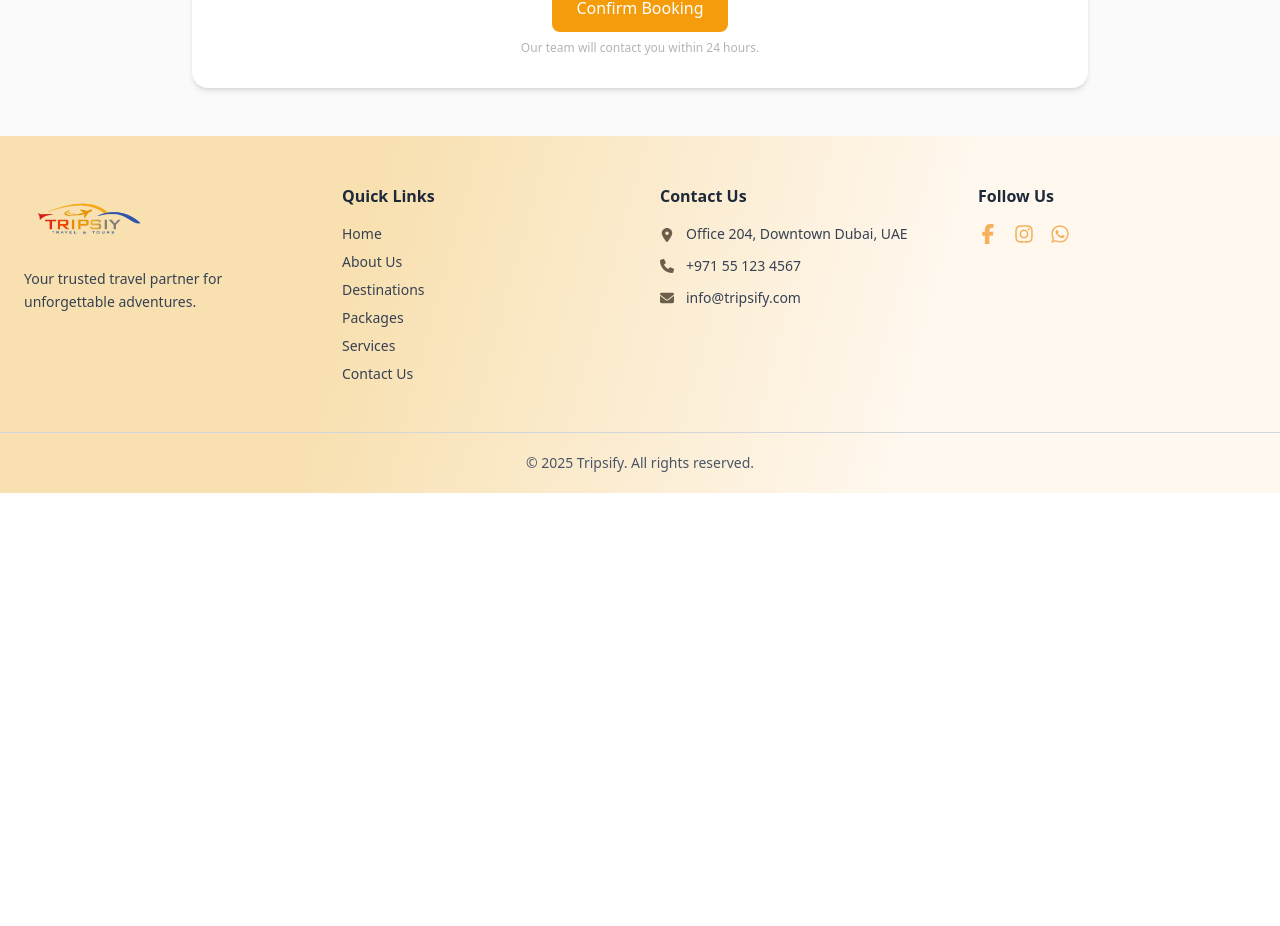
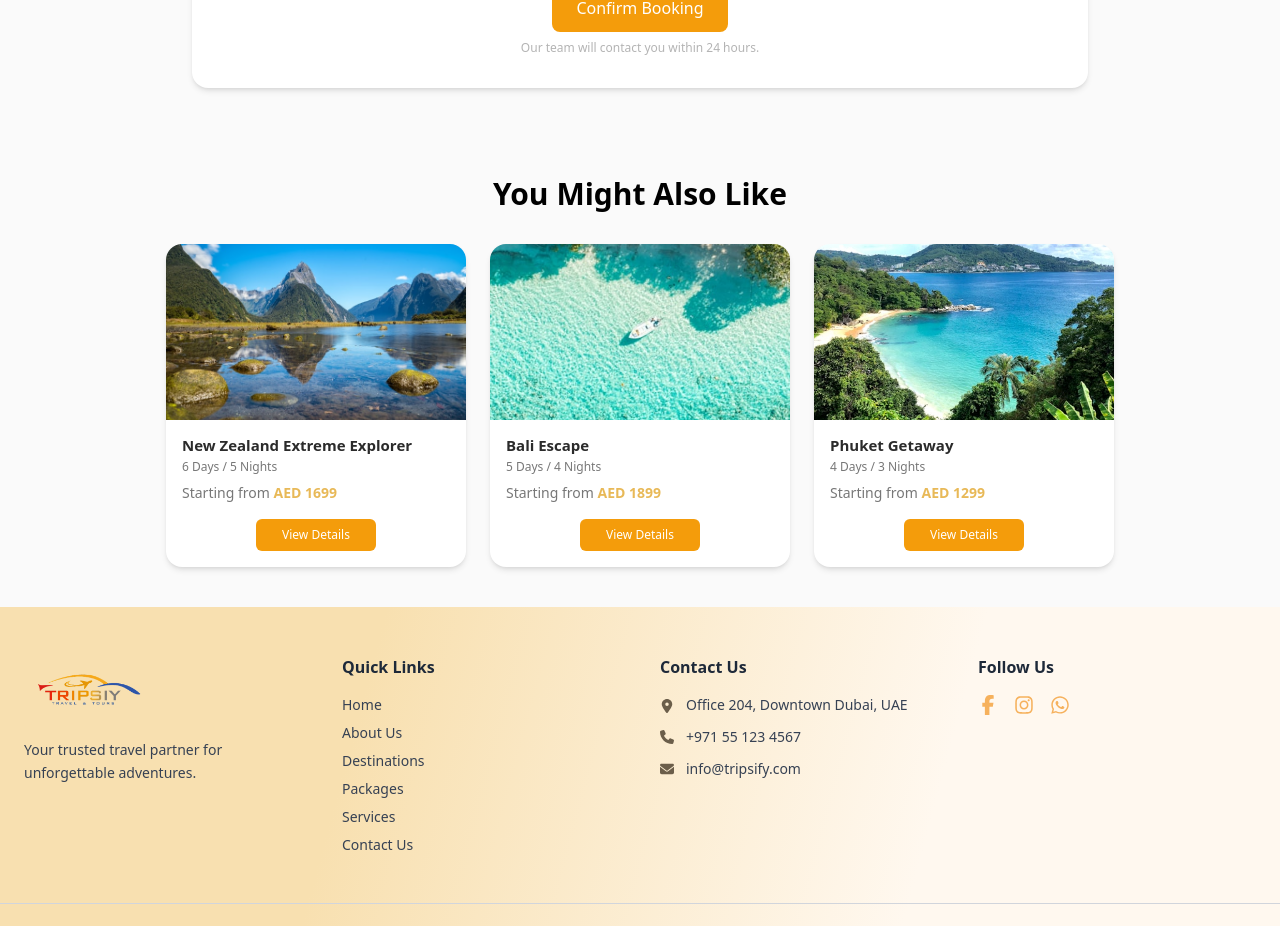
Before and after one commit to hammad200208/Travel-Tours, a React (Vite) app: page /packages-detail in a window 1280 px wide. Shown: the part 1850-2776 px from the top of the page. Before the commit the page ends 2343 px from the top, so only its background shows below. Built offline with nearby package versions, Linux system fonts and the light colour scheme.

Commit message:
added packages-detail and components

```diff
--- /dev/null
+++ b/src/pages/packages-detail/Cards.jsx
@@ -0,0 +1,75 @@
+import React from "react";
+
+const Cards = () => {
+  const packages = [
+    {
+      image: "packages-detail/newzeland.jpg",
+      title: "New Zealand Extreme Explorer",
+      days: "6 Days / 5 Nights",
+      price: "AED 1699",
+    },
+    {
+      image: "packages-detail/bali.jpg",
+      title: "Bali Escape",
+      days: "5 Days / 4 Nights",
+      price: "AED 1899",
+    },
+    {
+      image: "packages-detail/phuket.jpg",
+      title: "Phuket Getaway",
+      days: "4 Days / 3 Nights",
+      price: "AED 1299",
+    },
+  ];
+
+  return (
+    <div className="w-full font-poppins bg-[#FAFAFA] flex flex-col items-center py-10">
+      {/* Heading */}
+      <h2 className="text-center text-[#000000] text-3xl font-bold mb-8">
+        You Might Also Like
+      </h2>
+
+      {/* Cards Grid */}
+      <div className="grid grid-cols-1 sm:grid-cols-2 md:grid-cols-3 gap-6">
+
+        {packages.map((pkg, index) => (
+          <div
+            key={index}
+            className="bg-white rounded-2xl shadow-md overflow-hidden w-[300px]"
+          >
+            {/* Image */}
+            <img
+              src={pkg.image}
+              alt={pkg.title}
+              className="w-full h-44 object-cover"
+            />
+
+            {/* Content */}
+            <div className="p-4">
+              <h3 className="font-semibold text-[15px] text-[#2B2B2B] leading-tight">
+                {pkg.title}
+              </h3>
+
+              <p className="text-xs text-[#777777] mt-1">{pkg.days}</p>
+
+              <p className="text-sm text-[#777777] mt-2">
+                Starting from{" "}
+                <span className="text-[#E8B958] font-semibold">
+                  {pkg.price}
+                </span>
+              </p>
+              <div className="flex justify-center">
+              <button className="w-30 bg-[#F49C0B] text-[#FFFFFF] text-xs py-2 mt-4 rounded-md hover:bg-[#e6910a] transition">
+                View Details
+              </button>
+              </div>
+            </div>
+          </div>
+        ))}
+
+      </div>
+    </div>
+  );
+};
+
+export default Cards;
--- a/src/pages/packages-detail/PackagesDetail.jsx
+++ b/src/pages/packages-detail/PackagesDetail.jsx
@@ -3,6 +3,7 @@ import Hero from '../packages-detail/Hero.jsx'
 import Tour from '../packages-detail/Tour.jsx'
 import Gallery from '../packages-detail/Gallery.jsx'
 import Trip from '../packages-detail/Trip.jsx'
+import Cards from '../packages-detail/Cards.jsx'
 
 const PackagesDetail = () => {
   return (
@@ -11,6 +12,7 @@ const PackagesDetail = () => {
       <Tour />
       <Gallery />
       <Trip />
+      <Cards />
     </>
   )
 }
```
